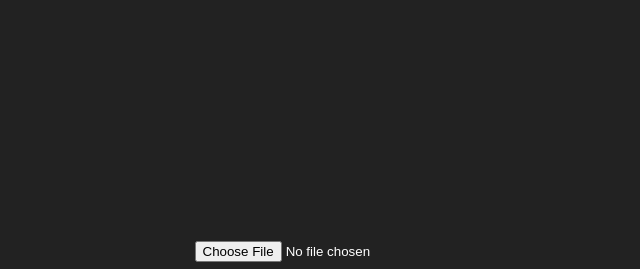
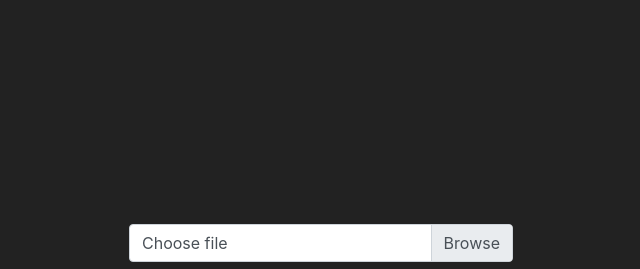
Before and after one commit to TylerMackJ/Chip8-Online, a website: page www/index.html in a window 1280 px wide. Shown: the part 64-333 px from the top of the page, without its empty margins (319-959 px from the left). Drawn offline with nearby package versions, Linux system fonts and the light colour scheme.

Commit message:
Made the file selector use bootstrap.

```diff
--- a/www/index.html
+++ b/www/index.html
@@ -1,8 +1,11 @@
 <!DOCTYPE html>
 <html>
+
 <head>
   <meta charset="utf-8">
   <title>Chip-8 Online</title>
+  <link rel="stylesheet" href="https://maxcdn.bootstrapcdn.com/bootstrap/4.0.0/css/bootstrap.min.css"
+    integrity="sha384-Gn5384xqQ1aoWXA+058RXPxPg6fy4IWvTNh0E263XmFcJlSAwiGgFAW/dAiS6JXm" crossorigin="anonymous">
   <style>
     body {
       position: absolute;
@@ -18,15 +21,29 @@
       color: white;
       margin: 0;
     }
+
     canvas {
       margin: 10px;
     }
+
+    .input-group {
+      padding-left: 35%;
+      padding-right: 35%;
+    }
   </style>
 </head>
+
 <body>
   <noscript>This page contains webassembly and javascript content, please enable javascript in your browser.</noscript>
-    <input type="file" id="file-input" />
+  <div class="input-group mb-3">
+    <div class="custom-file">
+      <input type="file" class="custom-file-input" id="file-input">
+      <label class="custom-file-label" for="inputGroupFile01" id="file-name">Choose file</label>
+    </div>
+  </div>
+
   <canvas id="chip8-canvas"></canvas>
   <script src="./bootstrap.js"></script>
 </body>
+
 </html>
--- a/www/index.js
+++ b/www/index.js
@@ -7,6 +7,7 @@ const PIXEL_SIZE = 10;
 
 const canvas = document.getElementById("chip8-canvas");
 const fileInput = document.getElementById("file-input");
+const fileName = document.getElementById("file-name");
 
 const chip8 = Chip8.new();
 const width = chip8.width();
@@ -83,6 +84,7 @@ const drawScreen = () => {
 
 const handleFile = (e) => {
     const file = e.currentTarget.files[0];
+    fileName.textContent = e.currentTarget.files[0].name;
     const reader = new FileReader();
     reader.onload = (e) => {
         var contents = e.target.result;
```
Lines whose indentation alone changed are shown as unchanged.
